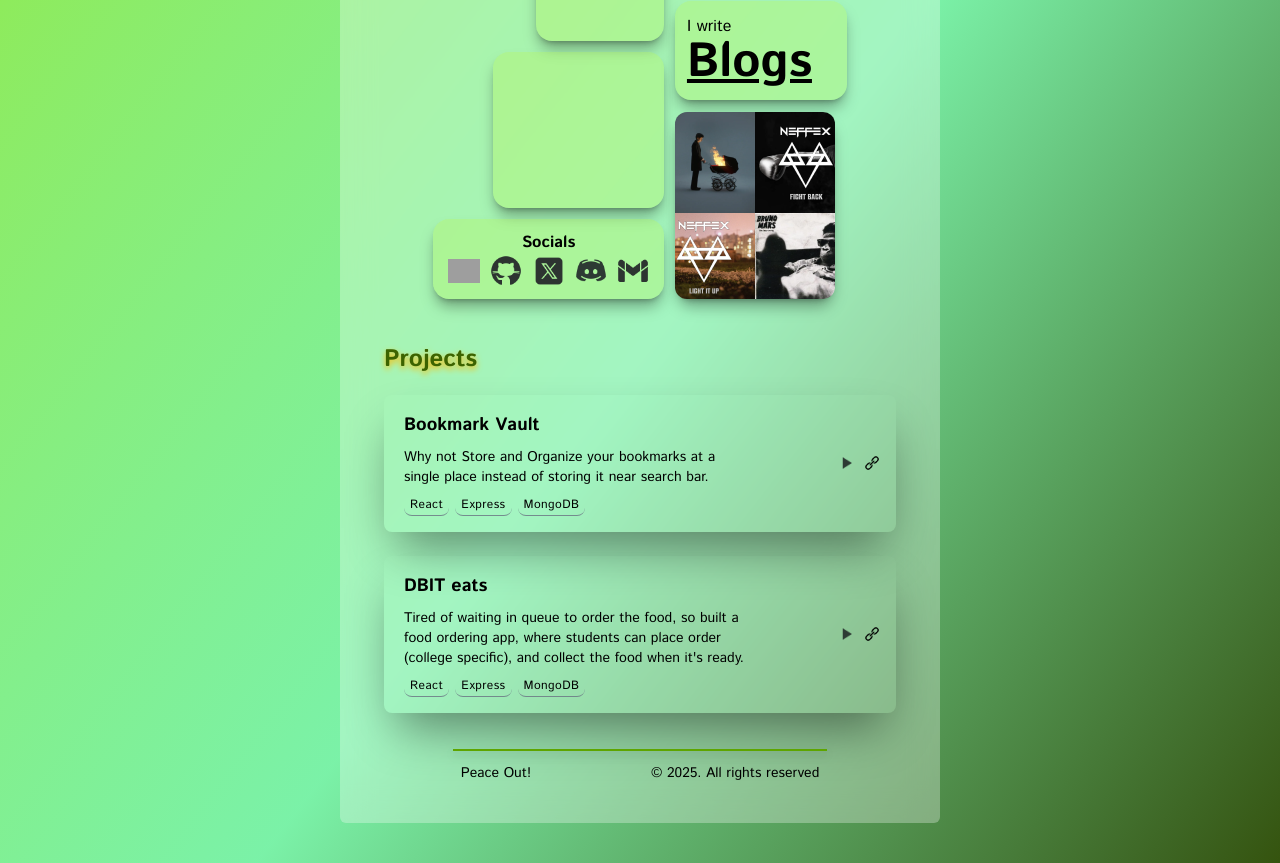
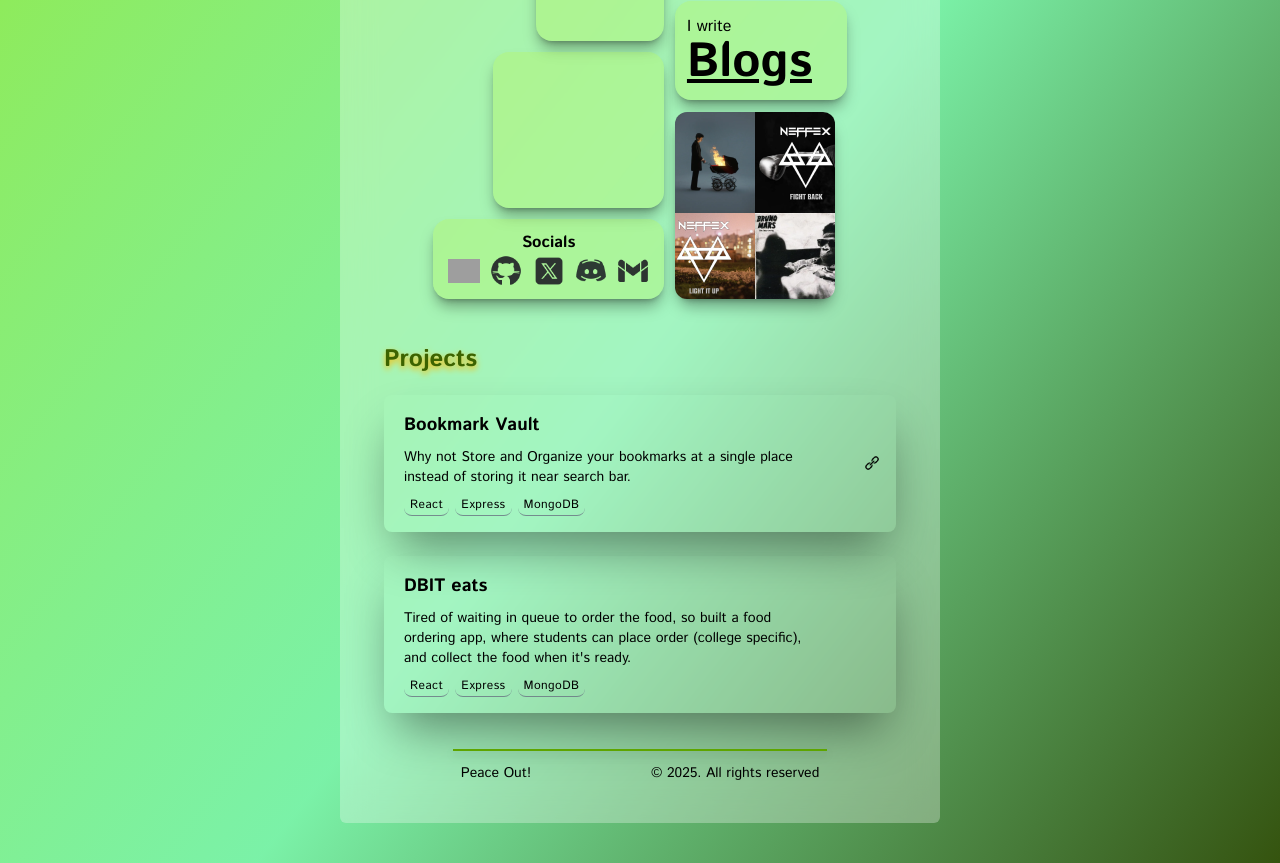
Before and after one commit to DarkkkSoul/portfolio2, a React (Vite) app: page / in a window 1280 px wide. Shown: the part 770-1633 px from the top of the page. Built offline with nearby package versions, Linux system fonts and the light colour scheme; grey boxes are pictures that could not be loaded.

Commit message:
when the links are avaliable, show the images

```diff
--- a/src/App.jsx
+++ b/src/App.jsx
@@ -84,7 +84,7 @@ function App() {
                   <div className='grid grid-cols-1 items-center sm:gap-y-6 gap-y-4 mx-auto'>
                      {
                         projects.map((project) => (
-                           <ProjectComponent key={project.pid} id={project.pid} title={project.title} description={project.description} tech={project.tech} image={project.image} demo={project.demo} source={project.source} />
+                           <ProjectComponent key={project.pid} id={project.pid} title={project.title} description={project.description} tech={project.tech} link={project.link} demo={project.demo} />
                         ))
                      }
                   </div>
--- a/src/Arrays/projects.js
+++ b/src/Arrays/projects.js
@@ -1,21 +1,20 @@
+
 const projects = [
     {
         pid: 1,
         title: 'Bookmark Vault',
         description: 'Why not Store and Organize your bookmarks at a single place instead of storing it near search bar.',
         tech: ['React', 'Express', 'MongoDB'],
-        image: '/projectImages/BookmarkVault.png',
-        source: '',
-        demo: 'https://bookmark-vault.vercel.app/',
+        demo: '',
+        link: 'https://bookmark-vault.vercel.app/',
     },
     {
         pid: 2,
         title: 'DBIT eats',
         description: 'Tired of waiting in queue to order the food, so built a food ordering app, where students can place order (college specific), and collect the food when it\'s ready.',
         tech: ['React', 'Express', 'MongoDB'],
-        image: '/projectImages/BookmarkVault.png',
-        source: '',
-        demo: 'https://bookmark-vault.vercel.app/',
+        demo: '',
+        link: ''
     },
 ]
 export default projects;
--- a/src/components/Bento.jsx
+++ b/src/components/Bento.jsx
@@ -41,6 +41,8 @@ function Bento() {
          }, 800);
       }
    }, [isCopied]);
+
+
 
    useEffect(() => {
       if (isOpen) {
--- a/src/components/ProjectComponent.jsx
+++ b/src/components/ProjectComponent.jsx
@@ -7,7 +7,7 @@ function ProjectComponent(props) {
     return (
         <div className='rounded-lg flex sm:flex-row flex-col sm:items-center sm:justify-between gap-x-4 gap-y-1.5 duration-300 text-black px-4 sm:py-3 py-4 shadow-2xl/45 hover:shadow text-istok-400 sm:w-lg w-full relative' key={props.pid}>
 
-            <div className='sm:w-86 flex items-baseline flex-col gap-y-2 pl-1 py-1 text-black'>
+            <div className='sm:w-106 flex items-baseline flex-col gap-y-2 pl-1 py-1 text-black'>
 
                 <div className='text-lg font-semibold flex items-center justify-between gap-x-1.5 '>
                     <div>{props.title}</div>
@@ -41,16 +41,23 @@ function ProjectComponent(props) {
             </div>
 
             <div className='flex items-center sm:justify-center sm:gap-x-2 gap-x-2 overflow-hidden'>
+                {props.demo && (
                     <div>
-                    <a href={props.source} target='_blank' className='cursor-pointer'>
-                        <img src="/demo.png" className='sm:w-5 w-5.5' />
+                        <a href={props.demo} target="_blank" className="cursor-pointer">
+                            <img src="/demo.png" className="sm:w-5 w-[22px]" />
                         </a>
                     </div>
+                )}
+
+                {props.link && (
                     <div>
-                    <a href={props.demo} target='_blank' className='cursor-pointer'>
-                        <img src="/link.png" className='sm:w-4 w-4.5' />
+                        <a href={props.link} target="_blank" className="cursor-pointer">
+                            <img src="/link.png" className="sm:w-4 w-[18px]" />
                         </a>
                     </div>
+                )}
+
+
             </div>
         </div >
     )
```
Lines whose indentation alone changed are shown as unchanged.
